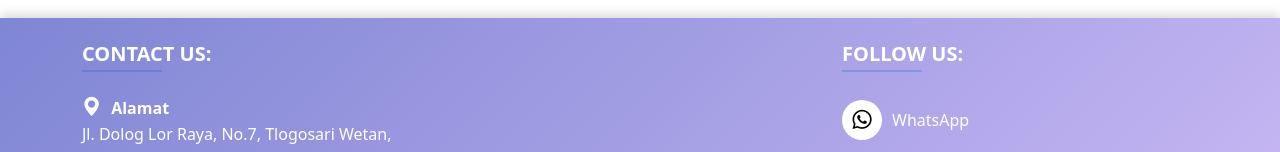
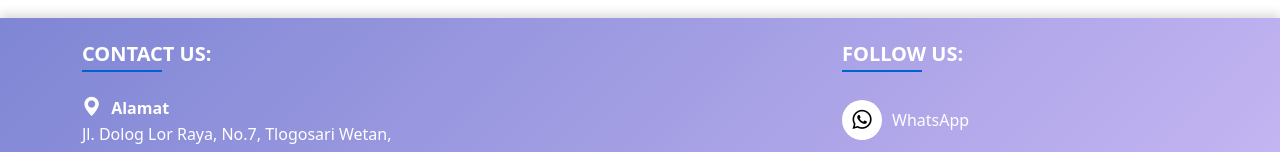
Before and after one commit to yerikodirgantara/Tk-Bintang-Kasih, a Vue app: page / in a window 1280 px wide. Shown: the part 3766-3918 px from the top of the page. Built offline with nearby package versions, Linux system fonts and the light colour scheme; no server answers.

Commit message:
footer fix

```diff
--- a/src/components/Footer/Footer.vue
+++ b/src/components/Footer/Footer.vue
@@ -5,8 +5,8 @@
         <!-- Contact Info -->
         <div class="col-md-6 mb-4 contact-info text-left" data-aos="fade-up">
           <h5 class="text-uppercase mb-3 position-relative">Contact Us:</h5>
-          <hr class="section-underline">
-          <p class="mb-3">
+          <hr class="section-underline" data-aos="fade-up" data-aos-delay="100">
+          <p class="mb-3" data-aos="fade-up" data-aos-delay="100">
             <i class="bi bi-geo-alt-fill"></i>
             <strong>Alamat</strong><br>
             <span>
@@ -15,7 +15,7 @@
               Jawa Tengah 50196
             </span>
           </p>
-          <p class="mb-3" data-aos="fade-up" data-aos-delay="100">
+          <p class="mb-3" data-aos="fade-up" data-aos-delay="200">
             <i class="bi bi-telephone-fill"></i>
             <strong>Telepon</strong><br>
             <a href="tel:+620248502772" class="text-white">
@@ -25,7 +25,7 @@
               +62 822 2538 6373
             </a>
           </p>
-          <p class="mb-3" data-aos="fade-up" data-aos-delay="200">
+          <p class="mb-3" data-aos="fade-up" data-aos-delay="300">
             <i class="bi bi-envelope-fill"></i>
             <strong>Email</strong><br>
             <a href="mailto:tkbintangkasih.tlogomulyo@gmail.com" class="text-white">
@@ -37,7 +37,7 @@
         <!-- Social Media Links -->
         <div class="col-md-4 mb-4 social-media text-right">
           <h5 class="text-uppercase mb-3" data-aos="fade-up">Follow Us:</h5>
-          <hr class="section-underline">
+          <hr class="section-underline" data-aos="fade-up" data-aos-delay="100">
           <div class="social-icons d-flex flex-column align-items-start">
             <div class="social-icon-container my-2" data-aos="fade-right" data-aos-delay="200">
               <a href="https://wa.me/6282225386373" class="social-icon" target="_blank">
```
